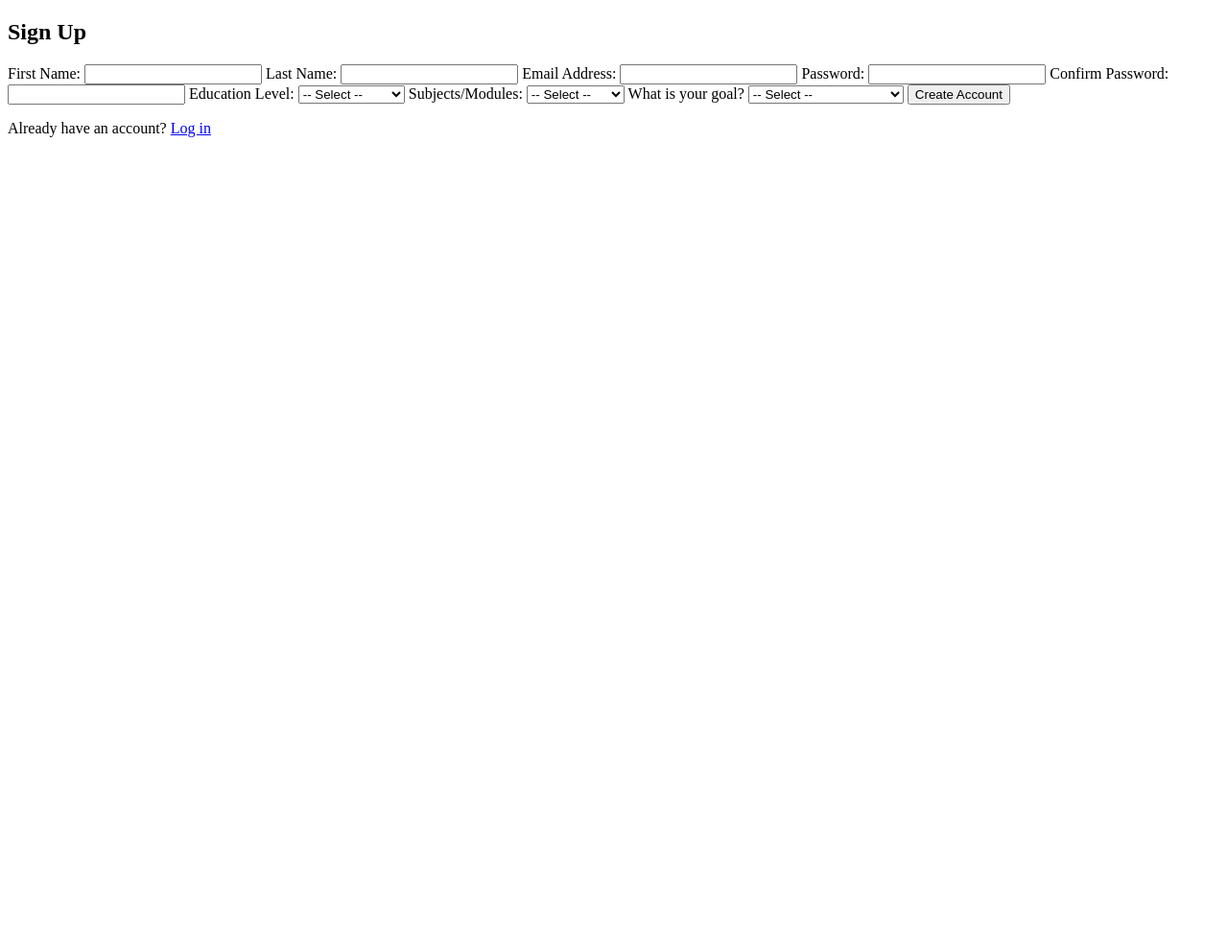
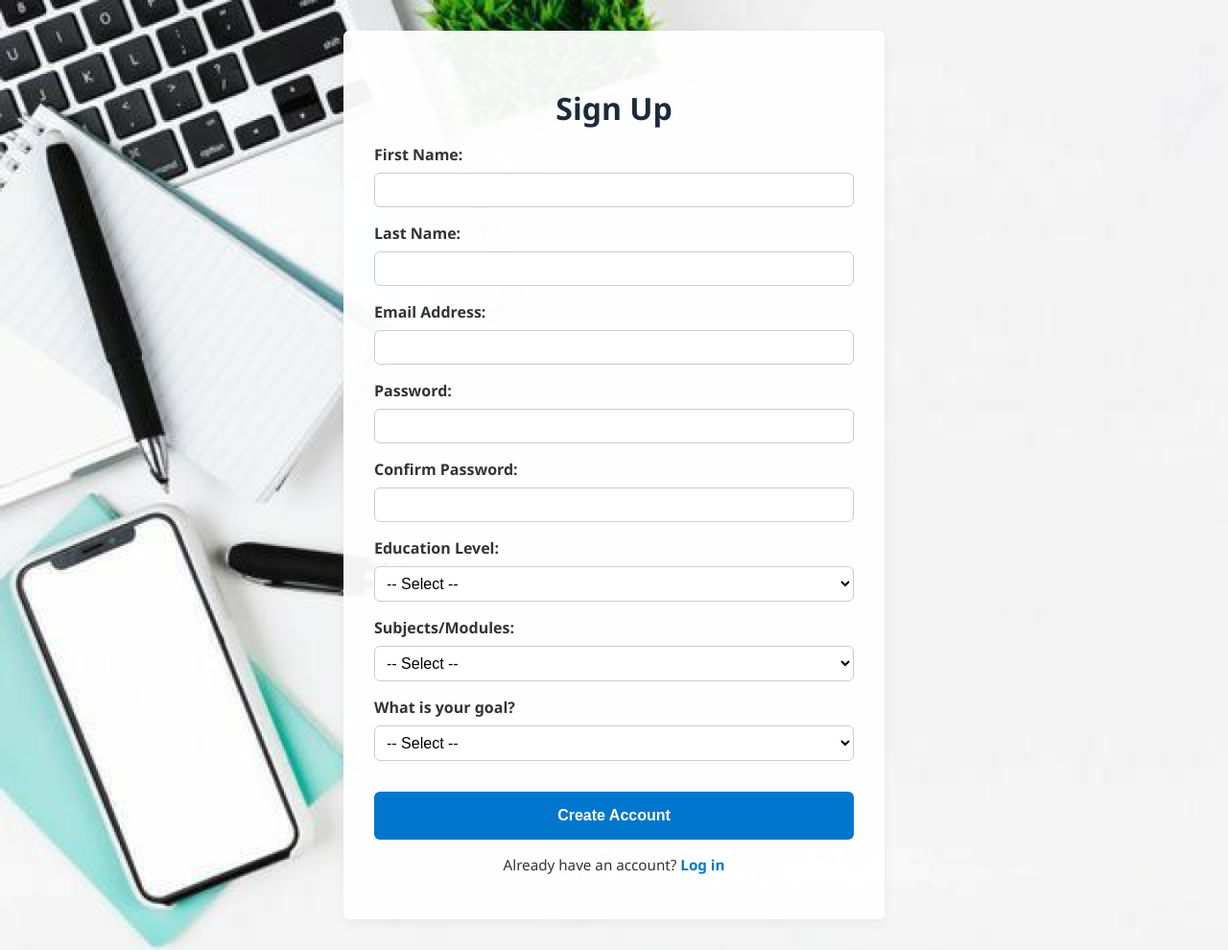
Before and after one commit to UniqLee/BrainBloom, a Flask app: page /signup in a window 1280 px wide. Shown: the whole page at 96% size. Before the commit the page ends 143 px from the top, so only its background shows below. Run offline with Flask 3, Linux system fonts and the light colour scheme.

Commit message:
Added html styling for signUp page

```diff
--- /dev/null
+++ b/static/css/auth.css
@@ -0,0 +1,107 @@
+:root {
+  --primary-color: #1E293B;
+  --accent-color: #0077cc;
+  --background-color: #f5faff;
+  --background-image: url("/static/img/signup-login.png");
+  --input-bg: #ffffff;
+  --input-border: #cccccc;
+  --text-color: #333333;
+  --link-color: #0077cc;
+  --error-color: #cc0000;
+
+  --font-family: 'Segoe UI', Tahoma, Geneva, Verdana, sans-serif;
+  --font-size-base: 1rem;
+  --font-size-heading: 2rem;
+
+  --spacing-sm: 8px;
+  --spacing-md: 16px;
+  --spacing-lg: 32px;
+
+  --radius: 6px;
+}
+
+body {
+  background-image: var(--background-image);
+  background-repeat: no-repeat;
+  background-size: cover;
+  font-family: var(--font-family);
+  color: var(--text-color);
+  margin: 0;
+  padding: var(--spacing-lg);
+  display: flex;
+  justify-content: center;
+  align-items: center;
+  min-height: 100vh;
+}
+
+.container {
+  background-color: rgba(255, 255, 255, 0.95);
+  padding: var(--spacing-lg);
+  border-radius: var(--radius);
+  box-shadow: 0 4px 12px rgba(0, 0, 0, 0.05);
+  max-width: 500px;
+  width: 100%;
+}
+
+form {
+  width: 100%;
+}
+
+h2 {
+  font-size: var(--font-size-heading);
+  color: var(--primary-color);
+  margin-bottom: var(--spacing-md);
+  text-align: center;
+}
+
+label {
+  display: block;
+  margin-top: var(--spacing-md);
+  margin-bottom: var(--spacing-sm);
+  font-weight: bold;
+}
+
+input,
+select {
+  width: 100%;
+  padding: var(--spacing-sm);
+  font-size: var(--font-size-base);
+  border: 1px solid var(--input-border);
+  border-radius: var(--radius);
+  background-color: var(--input-bg);
+  box-sizing: border-box;
+}
+
+button {
+  margin-top: var(--spacing-lg);
+  width: 100%;
+  padding: var(--spacing-md);
+  background-color: var(--accent-color);
+  color: white;
+  border: none;
+  border-radius: var(--radius);
+  font-size: var(--font-size-base);
+  font-weight: bold;
+  cursor: pointer;
+  transition: background-color 0.3s ease;
+}
+
+button:hover {
+  background-color: var(--primary-color);
+}
+
+p {
+  margin-top: var(--spacing-md);
+  text-align: center;
+  font-size: 0.95rem;
+}
+
+a {
+  color: var(--link-color);
+  text-decoration: none;
+  font-weight: bold;
+}
+
+a:hover {
+  text-decoration: underline;
+}
--- a/templates/login.html
+++ b/templates/login.html
@@ -1,9 +1,10 @@
 <!DOCTYPE html>
 <html lang="en">
 <head>
-    <meta charset="UTF-8">
-    <meta name="viewport" content="width=device-width, initial-scale=1.0">
+  <meta charset="UTF-8" />
+  <meta name="viewport" content="width=device-width, initial-scale=1.0" />
   <title>Login</title>
+  <link rel="stylesheet" href="{{ url_for('static', filename='css/auth.css') }}">
 </head>
 <body>
   <h2>Login</h2>
--- a/templates/signup.html
+++ b/templates/signup.html
@@ -1,9 +1,13 @@
 <!DOCTYPE html>
-<html>
+<html lang="en">
 <head>
+  <meta charset="UTF-8" />
+  <meta name="viewport" content="width=device-width, initial-scale=1.0" />
   <title>Sign Up</title>
+  <link rel="stylesheet" href="{{ url_for('static', filename='css/auth.css') }}">
 </head>
 <body>
+  <div class="container">
     <h2>Sign Up</h2>
     <form action="/signup" method="POST">
       <label for="first-name">First Name:</label>
@@ -38,7 +42,7 @@
         <option value="history">History</option>
         <option value="programming">Programming</option>
         <option value="design">Design</option>
-    <option vakue="other">Other</option>
+        <option value="other">Other</option>
       </select>
 
       <label for="goal">What is your goal?</label>
@@ -54,5 +58,6 @@
       <button type="submit">Create Account</button>
     </form>
     <p>Already have an account? <a href="./login.html">Log in</a></p>
+  </div>
 </body>
 </html>
```
Also changed, not shown: static/css/signup_and_login.css (deleted). Lines whose indentation alone changed are shown as unchanged.
